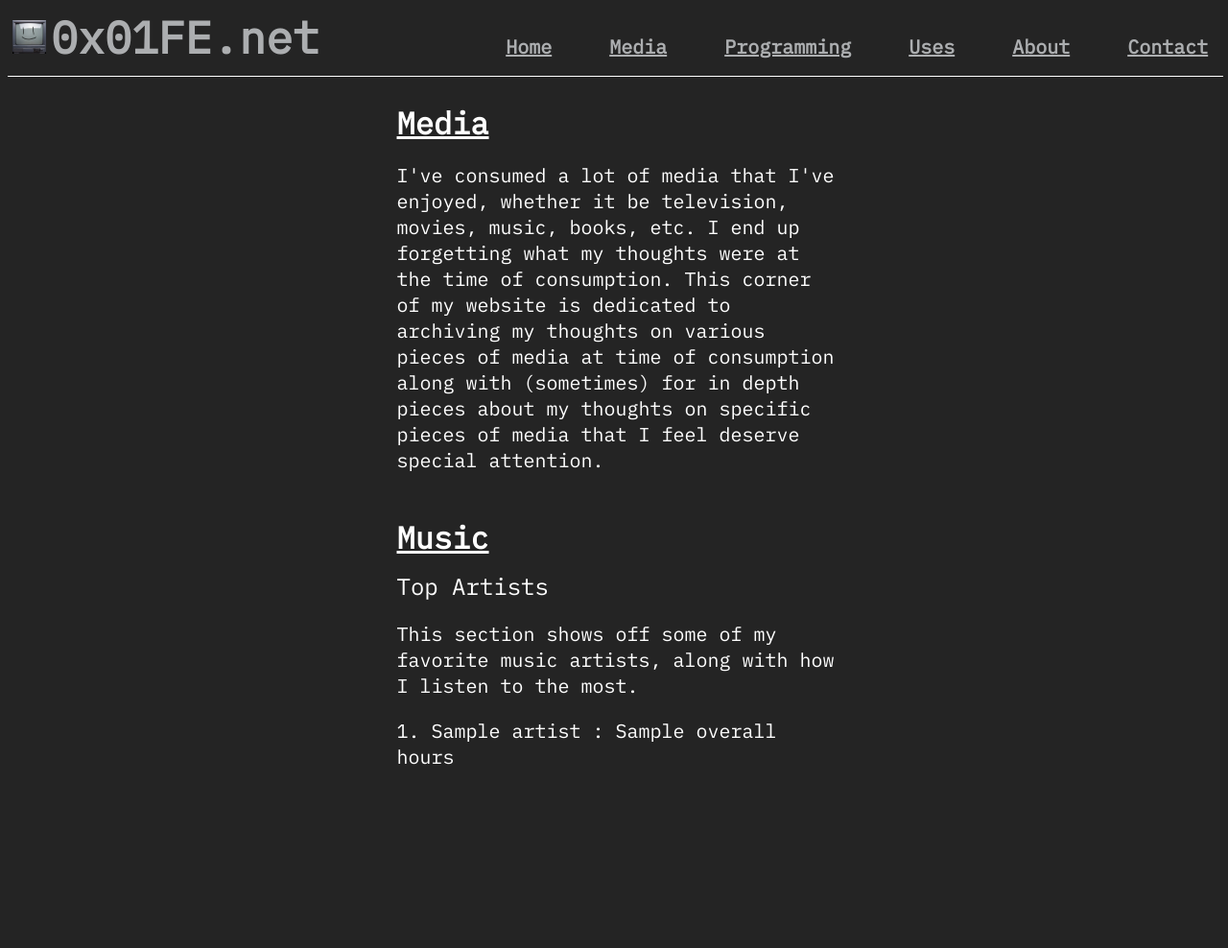
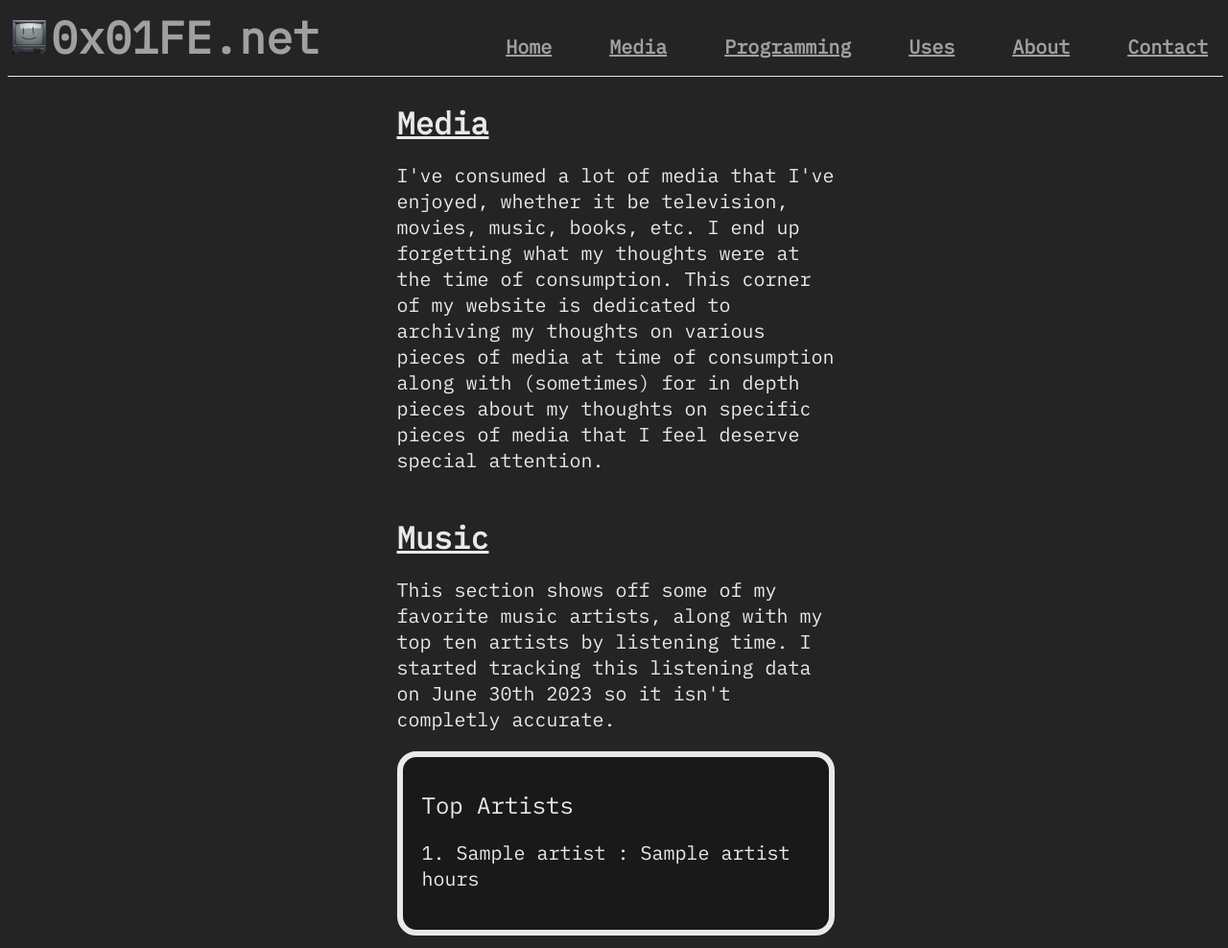
Before and after one commit to 0x01FE/0x01FE.net, a Flask app: template templates/media.html in a window 1280 px wide. Shown: the whole page at 96% size. Before the commit the page ends 797 px from the top, so only its background shows below. Run offline with Flask 2, Linux system fonts and the light colour scheme; the template is opened without the code that fills it: most values are stand-ins (such as "Sample title", 1, 10 or a date in 2020).

Commit message:
css changes for media page

```diff
--- a/app.py
+++ b/app.py
@@ -1,12 +1,11 @@
 from flask import Flask, current_app, render_template, redirect
-from operator import itemgetter
 import json
 
 
 app = Flask(__name__, static_url_path='', static_folder='static')
 
 
-spotify_times_path = "/home/jackson/docker/volumes/spotify/jackson/data/"
+spotify_times_path = "/home/jackson/docker/volumes/spotify/jackson/"
 templates_path = "~/0x01fe.net/templates/"
 css_path = "~/0x01fe.net/"
 assets_path = "~/0x01fe.net/assets/"
@@ -55,12 +54,10 @@ def media():
     i = 1
     for artist_tuple in data:
         artist_name, artist_info = artist_tuple
-        top_ten[artist_name] = {}
-        top_ten[artist_name]["overall"] = round(militohours(artist_info["overall"]), 1) # miliseconds to hours
-        top_ten[artist_name]["place"] = i
+        top_ten[artist_name.replace("-", " ")] = round(militohours(artist_info["overall"]), 1) # miliseconds to hours
         i+=1
-
-    print(top_ten)
+        if i == 11:
+            break
 
     return render_template('media.html', css_path=css_path, assets_path=assets_path, data=top_ten)
 
--- a/static/style.css
+++ b/static/style.css
@@ -10,6 +10,7 @@ body {
     font-family: 'IBM Plex Mono', sans-serif;
     background-color: #242424;
     color: white;
+    opacity: 0.9;
     width: 99%;
     height: 100%;
 }
@@ -160,3 +161,12 @@ header > img {
     text-decoration: underline;
     font-weight: bold;
 }
+
+.TopTen {
+    background-color: #181818;
+    border-style: solid;
+    border-radius: 20px;
+    border-width: 5pt;
+    border-color: white;
+    padding: 20px;
+}
--- a/templates/media.html
+++ b/templates/media.html
@@ -22,12 +22,15 @@
         </p>
 
       <div class="Header">Music</div>
-      <div class="Header2">Top Artists</div>
-      <p>This section shows off some of my favorite music artists, along with how I listen to the most.</p>
+      <p>This section shows off some of my favorite music artists, along with my top ten artists by listening time. I started tracking this listening data on June 30th 2023 so it isn't completly accurate.</p>
 
-      {% for artist in data %}
-        <p>{{ loop.index }}. {{ artist }} : {{ data[artist]["overall"] }} hours</p>
-      {% endfor %}
+      <div class="TopTen">
+        <div class="Header2">Top Artists</div>
+        {% for artist in data %}
+          <p>{{ loop.index }}. {{ artist }} : {{ data[artist] }} hours</p>
+        {% endfor %}
+      </div>
+
     </div>
   </body>
 </html>
```
Also changed, not shown: 1 other file.
